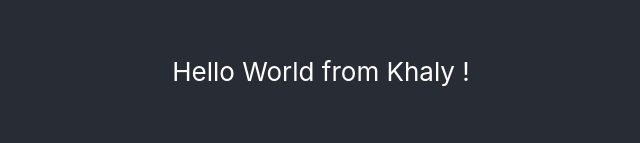
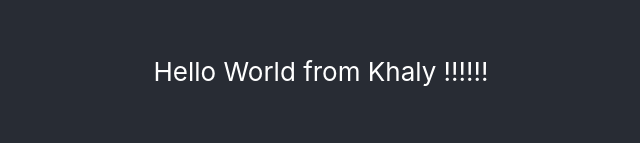
Before and after one commit to gaelleacas/react-cloud-build, a React (Create React App) app: page / in a window 1280 px wide. Shown: the part 169-312 px from the top of the page, without its empty margins (319-959 px from the left). Built offline with nearby package versions, Linux system fonts and the light colour scheme.

Commit message:
add changes

```diff
--- a/src/App.js
+++ b/src/App.js
@@ -8,7 +8,7 @@ class App extends Component {
       <div className="App">
         <header className="App-header">
         <p>
-            Hello World from Khaly !
+            Hello World from Khaly !!!!!!
           </p>
           <img src={logo} className="App-logo" alt="logo" />
         </header>
```
